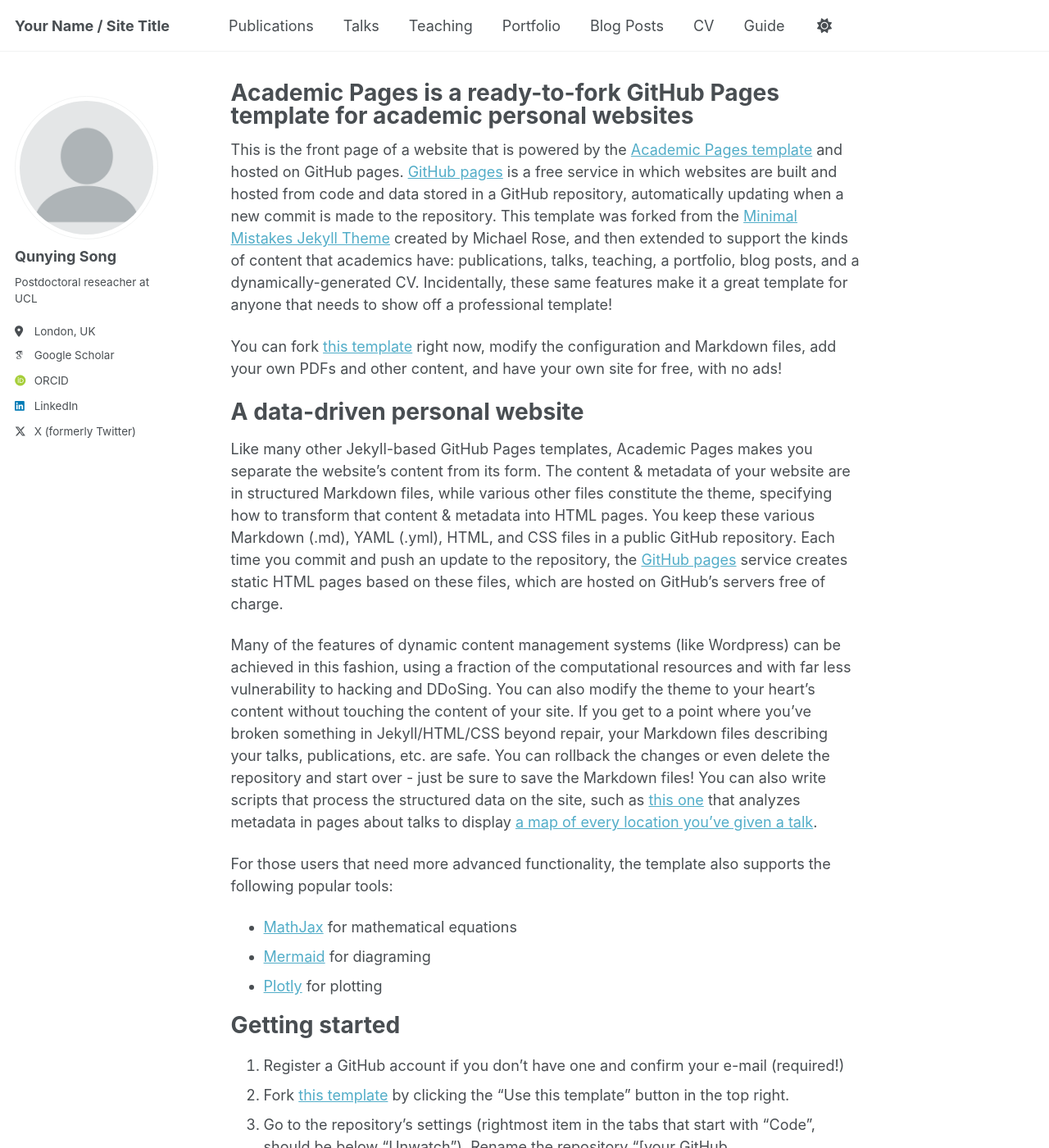
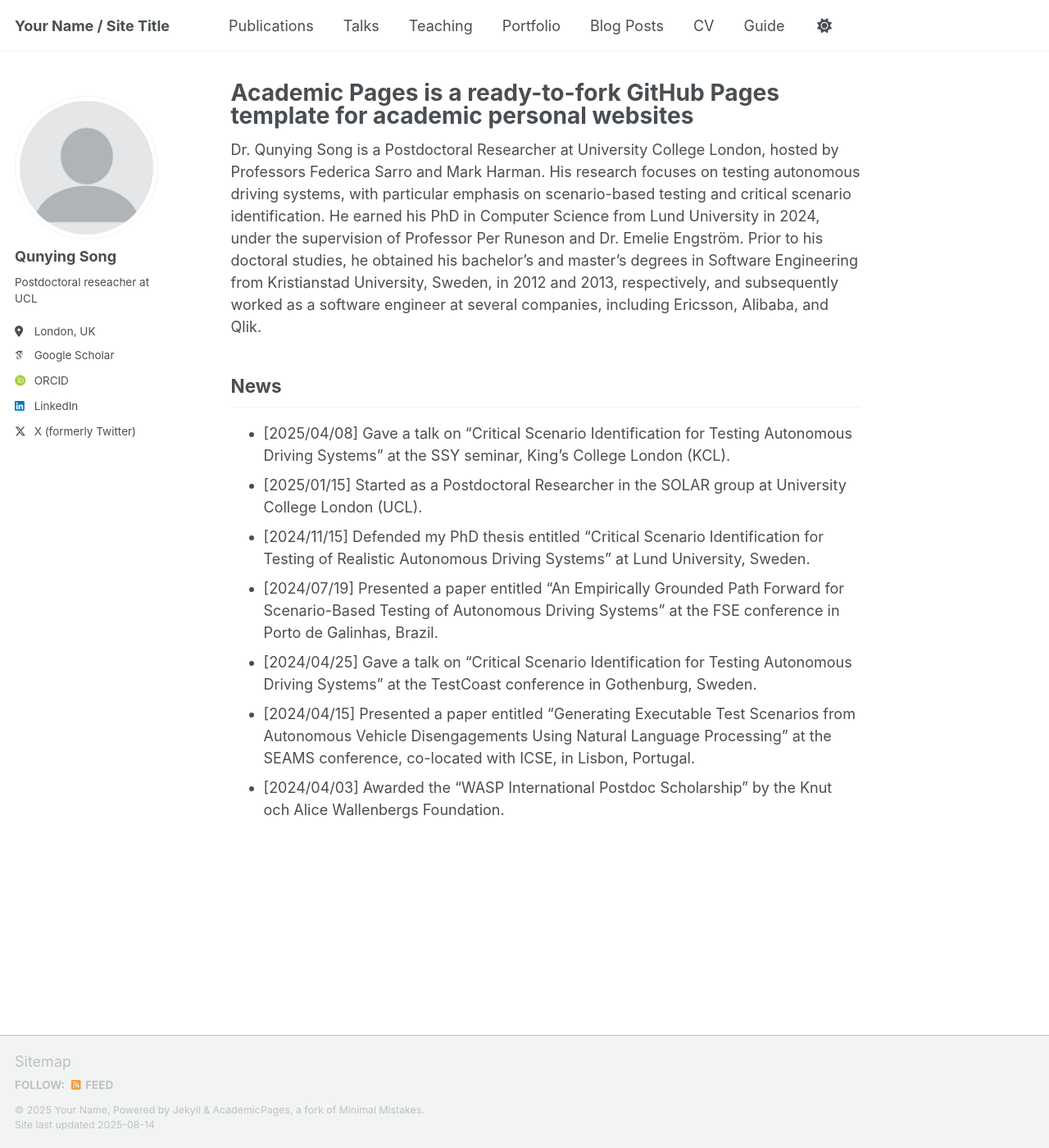
Before and after one commit to qunying-song/qunying-song.github.io, a Jekyll site: the page built from _pages/about.md, in a window 1280 px wide and 1400 px high. Shown: the whole window at 82% size. Built offline with Jekyll 4.4.1, drawn with Linux system fonts in a browser that asks for light colours; some web fonts are replaced; a script that is not in the unit is left out; some of the changed text lies outside the part shown.

Commit message:
Update about.md

```diff
--- a/_pages/about.md
+++ b/_pages/about.md
@@ -7,50 +7,14 @@ redirect_from:
   - /about.html
 ---
 
-This is the front page of a website that is powered by the [Academic Pages template](https://github.com/academicpages/academicpages.github.io) and hosted on GitHub pages. [GitHub pages](https://pages.github.com) is a free service in which websites are built and hosted from code and data stored in a GitHub repository, automatically updating when a new commit is made to the repository. This template was forked from the [Minimal Mistakes Jekyll Theme](https://mmistakes.github.io/minimal-mistakes/) created by Michael Rose, and then extended to support the kinds of content that academics have: publications, talks, teaching, a portfolio, blog posts, and a dynamically-generated CV. Incidentally, these same features make it a great template for anyone that needs to show off a professional template!
+Dr. Qunying Song is a Postdoctoral Researcher at University College London, hosted by Professors Federica Sarro and Mark Harman. His research focuses on testing autonomous driving systems, with particular emphasis on scenario-based testing and critical scenario identification. He earned his PhD in Computer Science from Lund University in 2024, under the supervision of Professor Per Runeson and Dr. Emelie Engström. Prior to his doctoral studies, he obtained his bachelor’s and master’s degrees in Software Engineering from Kristianstad University, Sweden, in 2012 and 2013, respectively, and subsequently worked as a software engineer at several companies, including Ericsson, Alibaba, and Qlik.
 
- You can fork [this template](https://github.com/academicpages/academicpages.github.io) right now, modify the configuration and Markdown files, add your own PDFs and other content, and have your own site for free, with no ads!
+## News
 
-A data-driven personal website
-======
-Like many other Jekyll-based GitHub Pages templates, Academic Pages makes you separate the website's content from its form. The content & metadata of your website are in structured Markdown files, while various other files constitute the theme, specifying how to transform that content & metadata into HTML pages. You keep these various Markdown (.md), YAML (.yml), HTML, and CSS files in a public GitHub repository. Each time you commit and push an update to the repository, the [GitHub pages](https://pages.github.com/) service creates static HTML pages based on these files, which are hosted on GitHub's servers free of charge.
-
-Many of the features of dynamic content management systems (like Wordpress) can be achieved in this fashion, using a fraction of the computational resources and with far less vulnerability to hacking and DDoSing. You can also modify the theme to your heart's content without touching the content of your site. If you get to a point where you've broken something in Jekyll/HTML/CSS beyond repair, your Markdown files describing your talks, publications, etc. are safe. You can rollback the changes or even delete the repository and start over - just be sure to save the Markdown files! You can also write scripts that process the structured data on the site, such as [this one](https://github.com/academicpages/academicpages.github.io/blob/master/talkmap.ipynb) that analyzes metadata in pages about talks to display [a map of every location you've given a talk](https://academicpages.github.io/talkmap.html).
-
-For those users that need more advanced functionality, the template also supports the following popular tools:
-- [MathJax](https://www.mathjax.org/) for mathematical equations
-- [Mermaid](https://mermaid.js.org/) for diagraming
-- [Plotly](https://plotly.com/javascript/) for plotting
-
-Getting started
-======
-1. Register a GitHub account if you don't have one and confirm your e-mail (required!)
-1. Fork [this template](https://github.com/academicpages/academicpages.github.io) by clicking the "Use this template" button in the top right.
-1. Go to the repository's settings (rightmost item in the tabs that start with "Code", should be below "Unwatch"). Rename the repository "[your GitHub username].github.io", which will also be your website's URL.
-1. Set site-wide configuration and create content & metadata (see below -- also see [this set of diffs](http://archive.is/3TPas) showing what files were changed to set up [an example site](https://getorg-testacct.github.io) for a user with the username "getorg-testacct")
-1. Upload any files (like PDFs, .zip files, etc.) to the files/ directory. They will appear at https://[your GitHub username].github.io/files/example.pdf.
-1. Check status by going to the repository settings, in the "GitHub pages" section
-
-Site-wide configuration
-------
-The main configuration file for the site is in the base directory in [_config.yml](https://github.com/academicpages/academicpages.github.io/blob/master/_config.yml), which defines the content in the sidebars and other site-wide features. You will need to replace the default variables with ones about yourself and your site's github repository. The configuration file for the top menu is in [_data/navigation.yml](https://github.com/academicpages/academicpages.github.io/blob/master/_data/navigation.yml). For example, if you don't have a portfolio or blog posts, you can remove those items from that navigation.yml file to remove them from the header.
-
-Create content & metadata
-------
-For site content, there is one Markdown file for each type of content, which are stored in directories like _publications, _talks, _posts, _teaching, or _pages. For example, each talk is a Markdown file in the [_talks directory](https://github.com/academicpages/academicpages.github.io/tree/master/_talks). At the top of each Markdown file is structured data in YAML about the talk, which the theme will parse to do lots of cool stuff. The same structured data about a talk is used to generate the list of talks on the [Talks page](https://academicpages.github.io/talks), each [individual page](https://academicpages.github.io/talks/2012-03-01-talk-1) for specific talks, the talks section for the [CV page](https://academicpages.github.io/cv), and the [map of places you've given a talk](https://academicpages.github.io/talkmap.html) (if you run this [python file](https://github.com/academicpages/academicpages.github.io/blob/master/talkmap.py) or [Jupyter notebook](https://github.com/academicpages/academicpages.github.io/blob/master/talkmap.ipynb), which creates the HTML for the map based on the contents of the _talks directory).
-
-**Markdown generator**
-
-The repository includes [a set of Jupyter notebooks](https://github.com/academicpages/academicpages.github.io/tree/master/markdown_generator
-) that converts a CSV containing structured data about talks or presentations into individual Markdown files that will be properly formatted for the Academic Pages template. The sample CSVs in that directory are the ones I used to create my own personal website at stuartgeiger.com. My usual workflow is that I keep a spreadsheet of my publications and talks, then run the code in these notebooks to generate the Markdown files, then commit and push them to the GitHub repository.
-
-How to edit your site's GitHub repository
-------
-Many people use a git client to create files on their local computer and then push them to GitHub's servers. If you are not familiar with git, you can directly edit these configuration and Markdown files directly in the github.com interface. Navigate to a file (like [this one](https://github.com/academicpages/academicpages.github.io/blob/master/_talks/2012-03-01-talk-1.md) and click the pencil icon in the top right of the content preview (to the right of the "Raw | Blame | History" buttons). You can delete a file by clicking the trashcan icon to the right of the pencil icon. You can also create new files or upload files by navigating to a directory and clicking the "Create new file" or "Upload files" buttons.
-
-Example: editing a Markdown file for a talk
-![Editing a Markdown file for a talk](/images/editing-talk.png)
-
-For more info
-------
-More info about configuring Academic Pages can be found in [the guide](https://academicpages.github.io/markdown/), the [growing wiki](https://github.com/academicpages/academicpages.github.io/wiki), and you can always [ask a question on GitHub](https://github.com/academicpages/academicpages.github.io/discussions). The [guides for the Minimal Mistakes theme](https://mmistakes.github.io/minimal-mistakes/docs/configuration/) (which this theme was forked from) might also be helpful.
+- [2025/04/08] Gave a talk on "Critical Scenario Identification for Testing Autonomous Driving Systems" at the SSY seminar, King’s College London (KCL).
+- [2025/01/15] Started as a Postdoctoral Researcher in the SOLAR group at University College London (UCL).
+- [2024/11/15] Defended my PhD thesis entitled "Critical Scenario Identification for Testing of Realistic Autonomous Driving Systems" at Lund University, Sweden.
+- [2024/07/19] Presented a paper entitled "An Empirically Grounded Path Forward for Scenario-Based Testing of Autonomous Driving Systems" at the FSE conference in Porto de Galinhas, Brazil.
+- [2024/04/25] Gave a talk on "Critical Scenario Identification for Testing Autonomous Driving Systems" at the TestCoast conference in Gothenburg, Sweden.
+- [2024/04/15] Presented a paper entitled "Generating Executable Test Scenarios from Autonomous Vehicle Disengagements Using Natural Language Processing" at the SEAMS conference, co-located with ICSE, in Lisbon, Portugal.
+- [2024/04/03] Awarded the "WASP International Postdoc Scholarship" by the Knut och Alice Wallenbergs Foundation.
```
